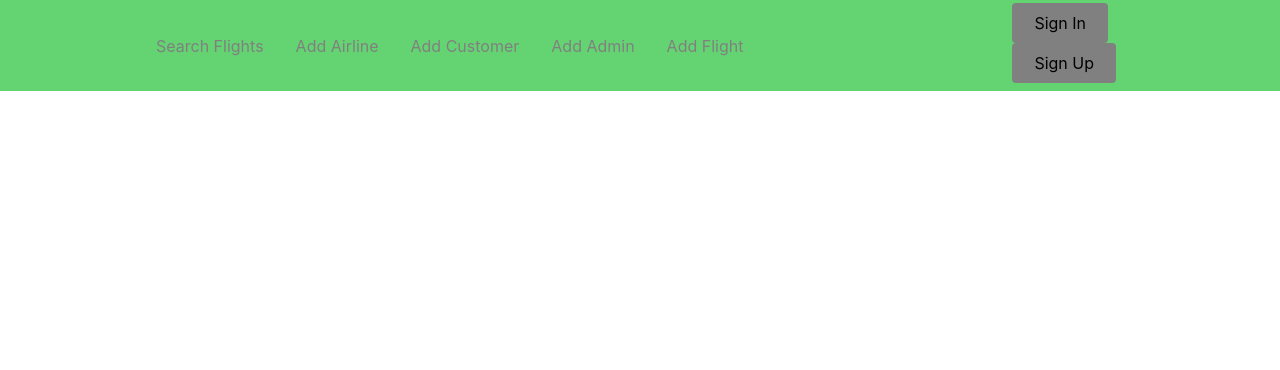
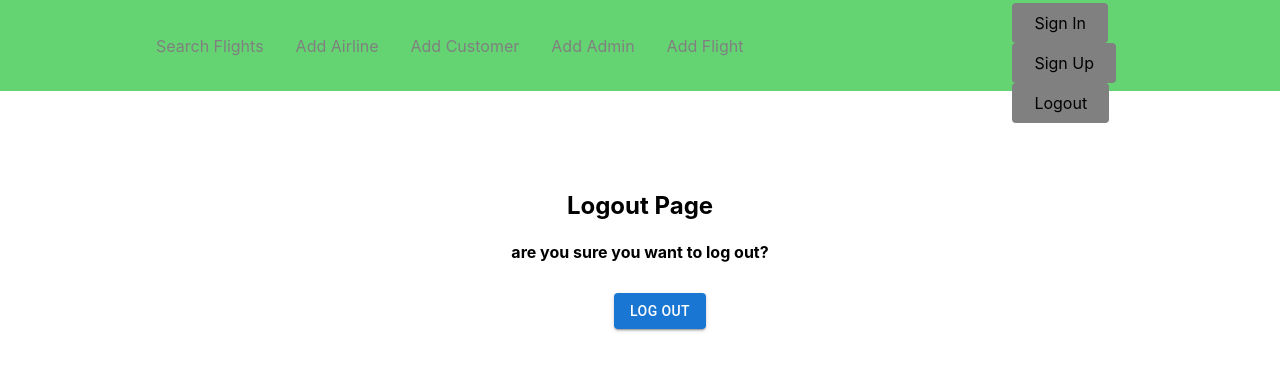
Before and after one commit to ofir6bd/flight-web-mySQL-Flask-React, a React (Create React App) app in the folder flight_react/: page /logout in a window 1280 px wide. Shown: the top 370 px of the page. Built offline with nearby package versions, Linux system fonts and the light colour scheme.

Commit message:
logout work

```diff
--- a/flight_react/src/App.js
+++ b/flight_react/src/App.js
@@ -7,12 +7,15 @@ import { Routes, Route } from "react-router-dom";
 import { useNavigate } from "react-router";
 import { Button } from "@mui/material";
 import Login from "./components/login/login";
+import Logout from "./components/logout/Logout";
 import Signup from "./components/signup/signup";
 import CustomerPage from "./components/Customer/CustomerPage";
+import AdminPage from "./components/Admin/AdminPage";
+import AirlinePage from "./components/Airline/AirlinePage";
 import Navbar from "./components/navbar/index";
 import AddAirlineForm from "./components/Admin/addAirline/addAirline";
-import AddCustomerForm from "./components/Admin/addAirline/addCustomer";
-import AddAdminForm from "./components/Admin/addAirline/addAdmin";
+import AddCustomerForm from "./components/Admin/addCustomer/addCustomer";
+import AddAdminForm from "./components/Admin/addAdmin/addAdmin";
 import AddFlightForm from "./components/Airline/addFlight";
 
 function App() {
@@ -29,8 +32,11 @@ function App() {
         <Routes>
           <Route path="" element={<SearchFlight />} />
           <Route path="login" element={<Login />} />
+          <Route path="logout" element={<Logout />} />
           <Route path="signup" element={<Signup />} />
           <Route path="customerPage" element={<CustomerPage />} />
+          <Route path="adminPage" element={<AdminPage />} />
+          <Route path="airlinePage" element={<AirlinePage />} />
           <Route path="flights" element={<Flights />} />
           <Route path="addAirline" element={<AddAirlineForm />} />
           <Route path="addCustomer" element={<AddCustomerForm />} />
--- /dev/null
+++ b/flight_react/src/components/Admin/AdminPage.js
@@ -0,0 +1,11 @@
+import React from "react";
+
+function adminPage({}) {
+  return (
+    <div>
+      <h3> Admin Page: </h3>
+    </div>
+  );
+}
+
+export default adminPage;
--- /dev/null
+++ b/flight_react/src/components/Airline/AirlinePage.js
@@ -0,0 +1,11 @@
+import React from "react";
+
+function airlinePage({  }) {
+  return (
+    <div>
+      <h3> Airline Page: </h3>
+    </div>
+  );
+}
+
+export default airlinePage;
--- a/flight_react/src/components/login/login.js
+++ b/flight_react/src/components/login/login.js
@@ -8,10 +8,16 @@ import { useNavigate } from "react-router";
 function Login() {
   let navigate = useNavigate();
 
-  const handleClick = (e) => {
+  const handleClick = () => {
     Auth(email, password);
     console.log("The link was clicked.");
-    navigate("/customerPage");
+    if (localStorage.getItem("globalVarCustomerId")) {
+      navigate("/customerPage");
+    } else if (localStorage.getItem("globalVarAdminId")) {
+      navigate("/adminPage");
+    } else if (localStorage.getItem("globalVarAirlineId")) {
+      navigate("/airlinePage");
+    }
   };
   const [email, setEmail] = useState("");
   const [password, setPassword] = useState("");
@@ -25,7 +31,7 @@ function Login() {
 
   return (
     <div className="container">
-      <h2> Sign In Page</h2>
+      <h2> LogIn Page</h2>
       <TextField
         id="outlined-basic"
         label="Email:"
--- /dev/null
+++ b/flight_react/src/components/logout/Logout.js
@@ -0,0 +1,33 @@
+import React, { useState } from "react";
+import TextField from "@mui/material/TextField";
+import { Button } from "@mui/material";
+import "./logout.css";
+import { Auth } from "../Auth/Auth";
+import { useNavigate } from "react-router";
+
+function Logout() {
+  let navigate = useNavigate();
+
+  const handleClick = () => {
+    localStorage.clear();
+    // localStorage.getItem("globalVarPassword").clear;
+    // localStorage.getItem("globalVarUserId").clear;
+    // localStorage.getItem("globalVarCustomerId").clear;
+    // localStorage.getItem("globalVarAdminId").clear;
+    // localStorage.getItem("globalVarAirlineId").clear;
+    console.log("The link was clicked logout");
+    navigate("/");
+  };
+
+  return (
+    <div className="container">
+      <h2> Logout Page</h2>
+      <h4> are you sure you want to log out?</h4>
+      <Button variant="contained" className="Button" onClick={handleClick}>
+        Log out
+      </Button>
+    </div>
+  );
+}
+
+export default Logout;
--- /dev/null
+++ b/flight_react/src/components/logout/logout.css
@@ -0,0 +1,3 @@
+.container {
+    margin-top: 100px;
+}
--- a/flight_react/src/components/navbar/index.js
+++ b/flight_react/src/components/navbar/index.js
@@ -31,16 +31,24 @@ const Navbar = () => {
           <NavLink to="/addFlight" activeStyle>
             Add Flight
           </NavLink>
-
         </NavMenu>
         {!logged_in ? (
+          <div>
             <div>
               <NavBtn>
                 <NavBtnLink to="/login">Sign In</NavBtnLink>
               </NavBtn>
+            </div>
+            <div>
               <NavBtn>
                 <NavBtnLink to="/signup">Sign Up</NavBtnLink>
               </NavBtn>
+            </div>
+            <div>
+              <NavBtn>
+                <NavBtnLink to="/logout">Logout</NavBtnLink>
+              </NavBtn>
+            </div>
           </div>
         ) : (
           <h1> User Already logged in</h1>
```
Also changed, not shown: flight_react/src/state.js (deleted, +0 -9 lines), flight_react/src/components/Admin/addAdmin/addAdmin.js (renamed from flight_react/src/components/Admin/addAirline/addAdmin.js), flight_react/src/components/Admin/addCustomer/addCustomer.js (renamed from flight_react/src/components/Admin/addAirline/addCustomer.js). Lines whose indentation alone changed are shown as unchanged.
